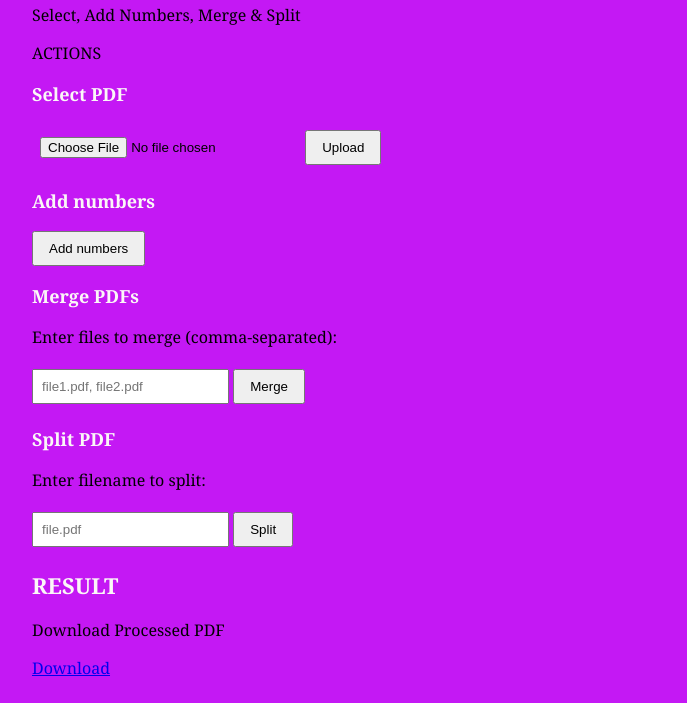
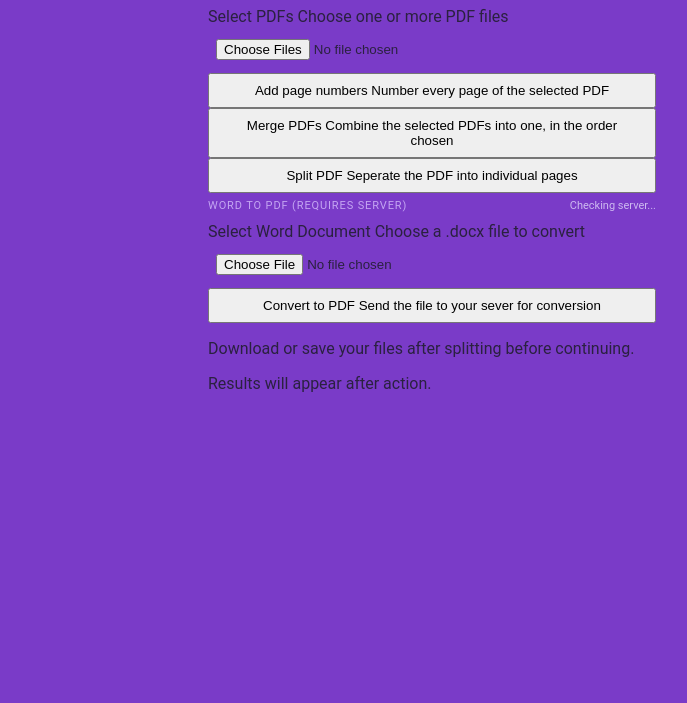
Before and after one commit to Diniso-G/pdf_utility, a website: page pdf_utility_backend/pdf_workflow.html in a window 1280 px wide. Shown: the part 97-800 px from the top of the page, without its empty margins (208-895 px from the left). Drawn offline with Linux system fonts and the light colour scheme.

Commit message:
work on the UI for webside

```diff
--- a/pdf_utility_backend/pdf_workflow.html
+++ b/pdf_utility_backend/pdf_workflow.html
@@ -5,62 +5,91 @@
         <meta name="viewport" content="width=device-width, initial-scale=1">
         <title>PDF Utility Tool</title>
         <style>
-            body {background-color: rgb(196, 24, 244); margin: 0; padding: 20px; font-family: Cambria, Cochin, Georgia, Times, 'Times New Roman', serif;}
-            h1, h2, h3 {color:rgb(251, 247, 247); font-family: Cambria, Cochin, Georgia, Times, 'Times New Roman', serif;font-size: 100%;}
-            h1 {font-size: 30px;}
-            h2 {font-size: 22px;}
-            h3 {font-size: 18px;}
-            p {color: inherit; font-size: 16px;}
+            :root {
+                --bg-start: #3b1c78;
+                --bg-end: #7a3bc8;
+                --ink: #2b2140;
+                --lavender: #cdb9f0;
+                --label: #c4a6f2;
+                --muted: #8063bc;
+                --warn-bg: #faeeda;
+                --warn-ink: #633806;
+                --err: #b3261e;
+                --ok: #1f7a4d;
+            }
+            * {box-sizing: border-box;}
+            html {min-height: 100%;background: var(--bg-end);}
+            body {margin: 0; min-height: 100vh; color: var(--ink); font-family: Roboto, "Segoe UI", system-ui, -apple-system, sans-serif; -webkit-font-smoothing: antialised;}
+            h1 {margin: 0;font-size: 20px; font-weight: 700; color: #fff;}
+            .app {max-width: 480px; margin: 0 auto; padding: 40px 16px 32px;}
+            .tagline {margin: 2px 0 0; font-size: 13px; color: var(--lavender);}
+            .section-label {display: flex; justify-content: space-between; align-items: center; gap: 12px; margin: 0 0 10px; font-size: 11px; letter-spacing: 0.08em; color: var(--label);}
+            .section-label.spaced {margin-top: 6px;}
+            .status {display: inline-flex;align-items: center;gap: 6px;padding: 0; border: 0;background: none;cursor: pointer; font: inherit;font-size: 11px;letter-spacing:  0; color: var(--lavender);}
             .card {width: 100%; max-width: 800px;margin: auto;}
-            .small-card {box-shadow: 0 4px 8px 0 rgba(0,0,0,0.2);background-color: blue; padding: 20px; margin: 15px 0; border-radius: 10px;}
+            .small_card {box-shadow: 0 4px 8px 0 rgba(0,0,0,0.2);background-color: blue; padding: 20px; margin: 15px 0; border-radius: 10px;}
             button {padding: 8px 15px; cursor: pointer;}
             input{padding:8px; margin: 5px 0;}
         </style>
     </head>
     <body>
-        <div class="card">
-        <h1> PDF Utility Tool</h1>
-        <p>Select, Add Numbers, Merge & Split</p>
+        <main class="app">
+            <header class="header">
+                <div>
+                    <h1> PDF Utility Tool</h1>
+                    <p class="tagline">Select, Add Numbers, Merge & Split</p>
+                </div>
+            </header>
 
-        <div class="actions">
-            <p>ACTIONS</p>
-        <div class="small_card">
-        <h3> Select PDF</h3>
+            <p class="section-label">ACTIONS</p>
+            <label class="card action" for="pdfInput">
+                <span class="action-title">Select PDFs</span>
+                <span class="action-sub" id="pdfSub">Choose one or more PDF files</span>
+                <input class="sr-only" type="file" id="pdfInput" accept="application/pdf,.pdf" multiple>
+            </label>
 
-        <input type="file" id="pdfFile" accept="application/pdf"/>
-        <button type="button" onclick="uploadPDF()"> Upload</button>
-        <p id ="uploadResult"></p>
-        </div>
+            <button class="card action" type="button" id="btnNumbers">
+                <span class="action-title">Add page numbers</span>
+                <span class="action-sub">Number every page of the selected PDF</span>
+            </button>
 
-        <div class="small_card">
-        <h3>Add numbers</h3>
-        <button type="button" onclick="compressPDF()">Add numbers</button>
-        <p id="processResult"></p>
-        </div>
+            <button class="card action" type="button" id="btnMerge">
+                <span class="action-title">Merge PDFs</span>
+                <span class="action-sub">Combine the selected PDFs into one, in the order chosen</span>
+            </button>
 
-        <div class="small_card">
-        <h3>Merge PDFs</h3>
-        <p> Enter files to merge (comma-separated):</p>
-        <input type="text" id="mergeFiles" placeholder="file1.pdf, file2.pdf"/>
-        <button type="button" onclick="mergePDF()">Merge</button>
-        <p id="mergeResult"></p>
-        </div>
+            <button class="card action" type="button" id="btnSplit">
+                <span class="action-title">Split PDF</span>
+                <span class="action-sub">Seperate the PDF into individual pages</span>
+            </button>
 
-        <div class="small_card">
-        <h3>Split PDF</h3>
-        <p> Enter filename to split:</p>
-        <input type="text" id="splitFile" placeholder="file.pdf"/>
-        <button type="button" onclick="splitPDF()">Split</button>
-        <p id="splitResult"></p>
-        </div>
-        </div>
+            <div class="section-label spaced">
+                <span>WORD TO PDF (REQUIRES SERVER)</span>
+                <button class="status" type="button" id="serverStatus" title="Check the server again">
+                    <span class="dot" id="serverDot"></span><span id="serverText">Checking server...</span>
+                </button>
+            </div>
 
-        <div class="small_card">
-        <h2>RESULT</h2>
-        <p>Download Processed PDF</p>
-        <a id="downloadLink" href="#" download>Download</a>
-        </div>
-        </div>
+            <label class="card action" for="wordInput">
+                <span class="action-title">Select Word Document</span>
+                <span class="action-sub" id="wordSub">Choose a .docx file to convert</span>
+                <input class="sr-only" type="file" id="wordInput" accept=".docx,application/vnd.openxmlformats-officedocument.wordprocessingml.document">
+            </label>
+
+            <button class="card action" type="button" id="btnConvert">
+                <span class="action-title">Convert to PDF</span>
+                <span class="action-sub">Send the file to your sever for conversion</span>
+            </button>
+
+            <div class="card warning">
+                <p>Download or save your files after splitting before continuing.</p>
+            </div>
+
+            <div class="card" id="resultCard">
+                <p id="resultText" role="status" aria-live="polite">Results will appear after action.</p>
+                <div class="links" id="resultLinks"></div>
+            </div>
+        </main>
         <script>
             let uploadedFilename ='';
             let processedFilename ='';
```
